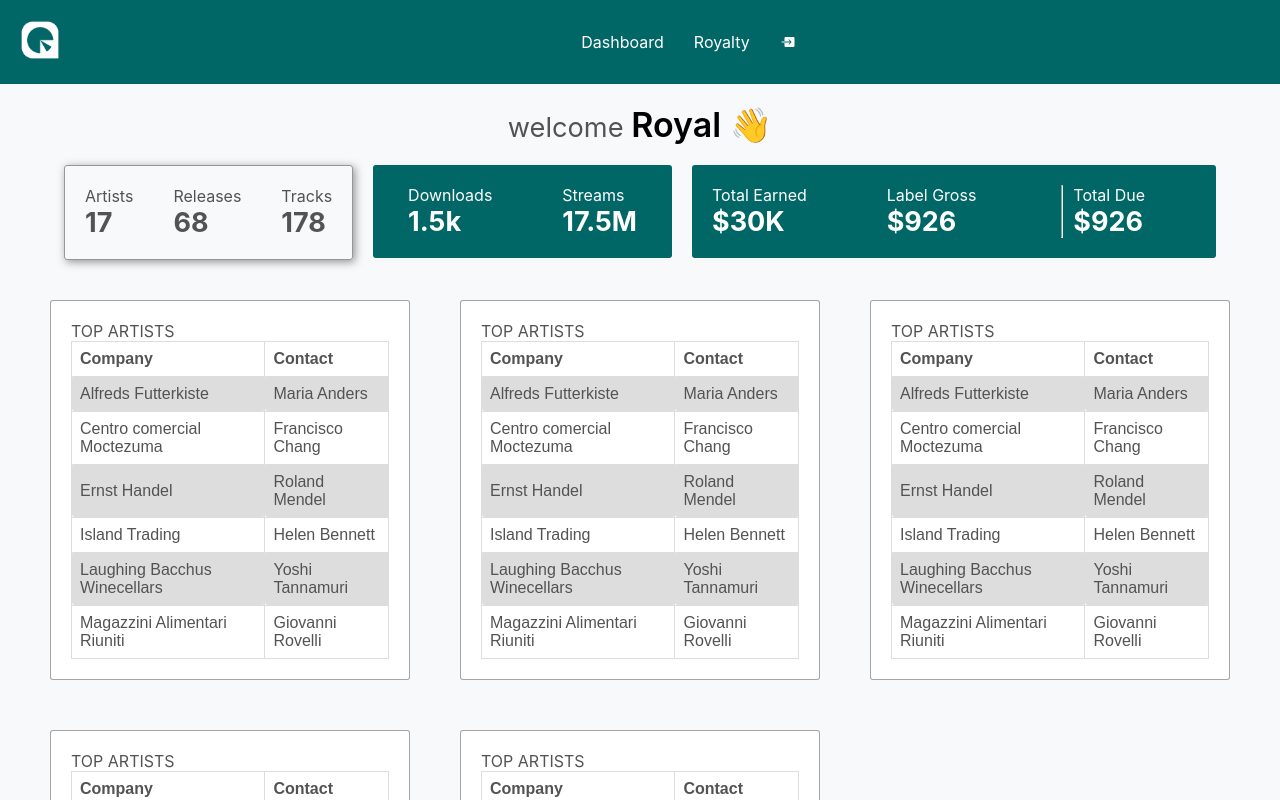
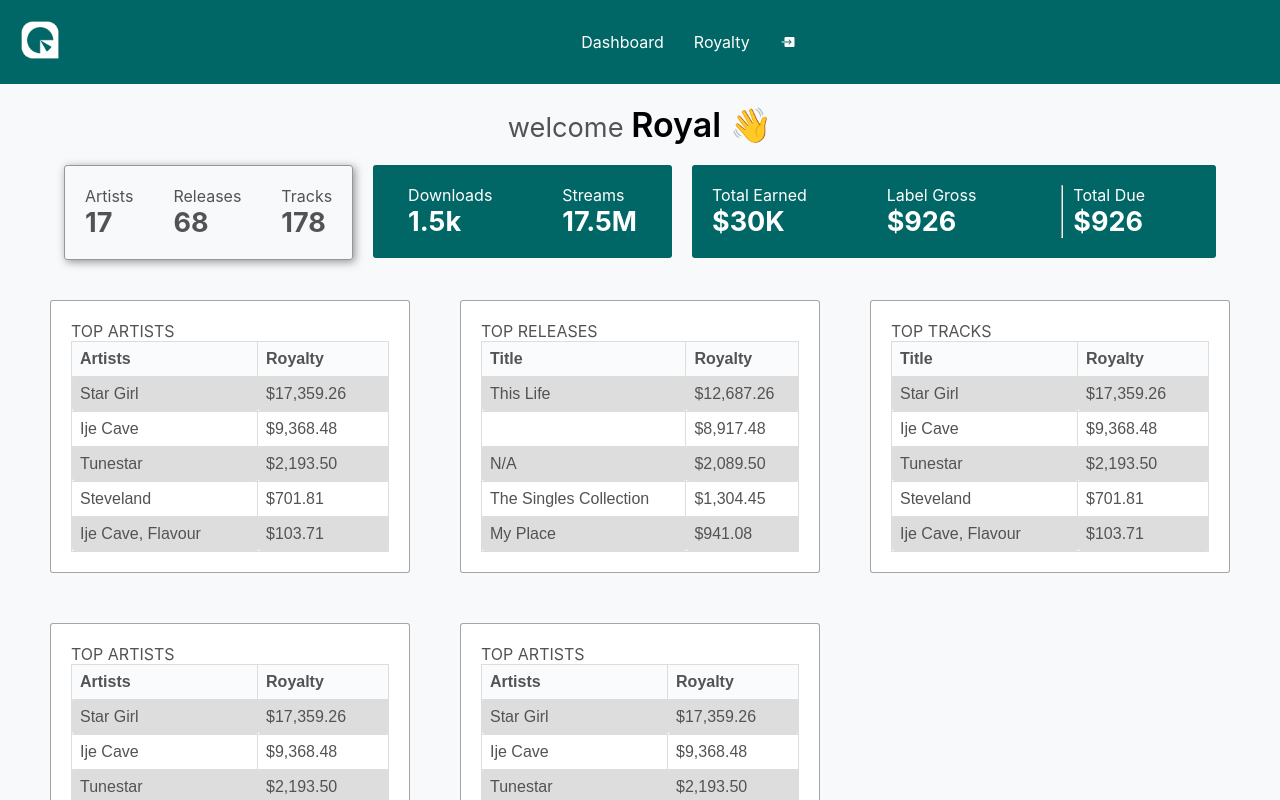
Before and after one commit to izzylogo/instructor_ese, a React (Create React App) app: page / in a window 1280 px wide. Shown: the top 800 px of the page. Built offline with nearby package versions, Linux system fonts and the light colour scheme.

Commit message:
feat: adding some details in the welcome page

```diff
--- a/src/components/Tabs/Tab.css
+++ b/src/components/Tabs/Tab.css
@@ -10,6 +10,10 @@ table {
     border-radius: 3px;
     text-align: left;
     padding: 8px;
+  }
+
+  th{
+    background-color: #e4e9f42f;
   }
 
   tr:nth-child(even) {
--- a/src/components/Tabs/Tab.jsx
+++ b/src/components/Tabs/Tab.jsx
@@ -1,39 +1,35 @@
 import React from 'react'
 import './Tab.css'
 
-const Tab = () => {
+const Tab = (props) => {
   return (
     <div className='tab'>
         <div className="tab-contain">
-            <p>TOP ARTISTS</p>
+            <p>{props.head}</p>
             <table>
                 <tr>
-                    <th>Company</th>
-                    <th>Contact</th>
+                    <th>{props.tit1}</th>
+                    <th>{props.tit2}</th>
                 </tr>
                 <tr>
-                    <td>Alfreds Futterkiste</td>
-                    <td>Maria Anders</td>
+                    <td>{props.name1}</td>
+                    <td>{props.money1}</td>
                 </tr>
                 <tr>
-                    <td>Centro comercial Moctezuma</td>
-                    <td>Francisco Chang</td>
+                    <td>{props.name2}</td>
+                    <td>{props.money2}</td>
                 </tr>
                 <tr>
-                    <td>Ernst Handel</td>
-                    <td>Roland Mendel</td>
+                    <td>{props.name3}</td>
+                    <td>{props.money3}</td>
                 </tr>
                 <tr>
-                    <td>Island Trading</td>
-                    <td>Helen Bennett</td>
+                    <td>{props.name4}</td>
+                    <td>{props.money4}</td>
                 </tr>
                 <tr>
-                    <td>Laughing Bacchus Winecellars</td>
-                    <td>Yoshi Tannamuri</td>
-                </tr>
-                <tr>
-                    <td>Magazzini Alimentari Riuniti</td>
-                    <td>Giovanni Rovelli</td>
+                    <td>{props.name5}</td>
+                    <td>{props.money5}</td>
                 </tr>
             </table>
         </div>
--- a/src/components/Tabs/Tabs.jsx
+++ b/src/components/Tabs/Tabs.jsx
@@ -5,11 +5,81 @@ import './Tabs.css'
 const Tabs = () => {
   return (
     <div className='tabs'>
-        <Tab/>
-        <Tab/>
-        <Tab/>
-        <Tab/>
-        <Tab/>
+        <Tab
+            head={"TOP ARTISTS"}
+            tit1={"Artists"}
+            tit2={"Royalty"}
+            name1={"Star Girl"}
+            money1={"$17,359.26"}
+            name2={"Ije Cave"}
+            money2={"$9,368.48"}
+            name3={"Tunestar"}
+            money3={"$2,193.50"}
+            name4={"Steveland"}
+            money4={"$701.81"}
+            name5={"Ije Cave, Flavour"}
+            money5={"$103.71"}
+        />
+        <Tab
+        head={"TOP RELEASES"}
+            tit1={"Title"}
+            tit2={"Royalty"}
+            name1={"This Life"}
+            money1={"$12,687.26"}
+            name2={"    "}
+            money2={"$8,917.48"}
+            name3={"N/A"}
+            money3={"$2,089.50"}
+            name4={"The Singles Collection"}
+            money4={"$1,304.45"}
+            name5={"My Place"}
+            money5={"$941.08"}
+        />
+        <Tab
+        head={"TOP TRACKS"}
+            tit1={"Title"}
+            tit2={"Royalty"}
+            name1={"Star Girl"}
+            money1={"$17,359.26"}
+            name2={"Ije Cave"}
+            money2={"$9,368.48"}
+            name3={"Tunestar"}
+            money3={"$2,193.50"}
+            name4={"Steveland"}
+            money4={"$701.81"}
+            name5={"Ije Cave, Flavour"}
+            money5={"$103.71"}
+        />
+        <Tab
+        head={"TOP ARTISTS"}
+            tit1={"Artists"}
+            tit2={"Royalty"}
+            name1={"Star Girl"}
+            money1={"$17,359.26"}
+            name2={"Ije Cave"}
+            money2={"$9,368.48"}
+            name3={"Tunestar"}
+            money3={"$2,193.50"}
+            name4={"Steveland"}
+            money4={"$701.81"}
+            name5={"Ije Cave, Flavour"}
+            money5={"$103.71"}
+        />
+        <Tab
+        head={"TOP ARTISTS"}
+            tit1={"Artists"}
+            tit2={"Royalty"}
+            name1={"Star Girl"}
+            money1={"$17,359.26"}
+            name2={"Ije Cave"}
+            money2={"$9,368.48"}
+            name3={"Tunestar"}
+            money3={"$2,193.50"}
+            name4={"Steveland"}
+            money4={"$701.81"}
+            name5={"Ije Cave, Flavour"}
+            money5={"$103.71"}
+        />
     </div>
   )
 }
```
